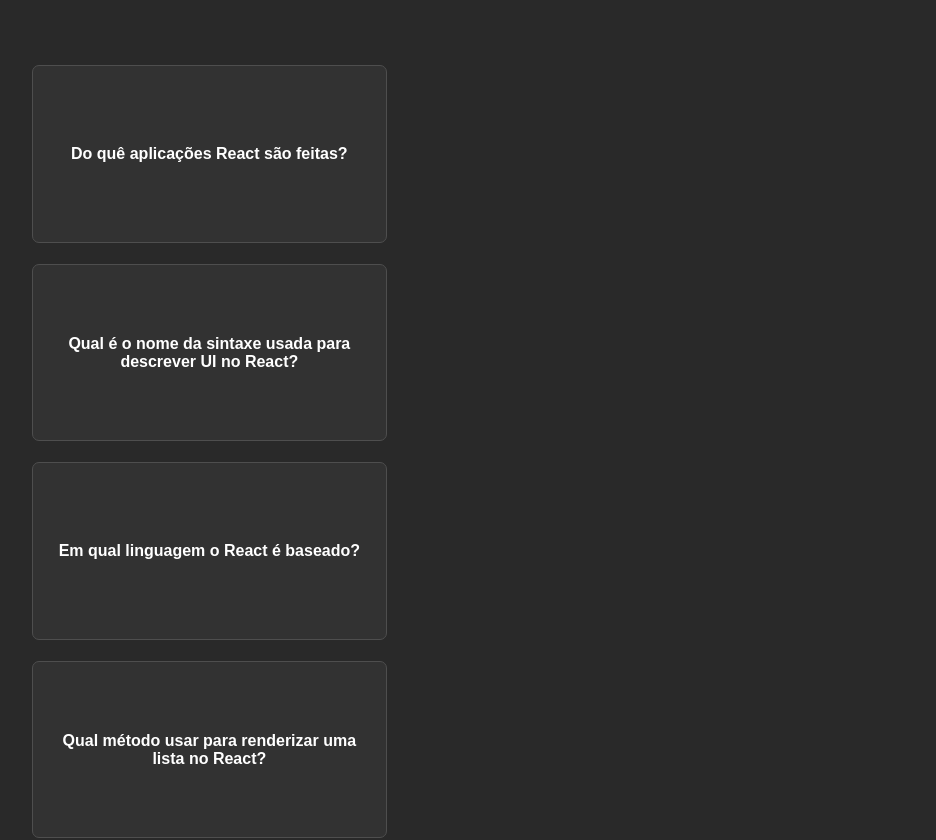
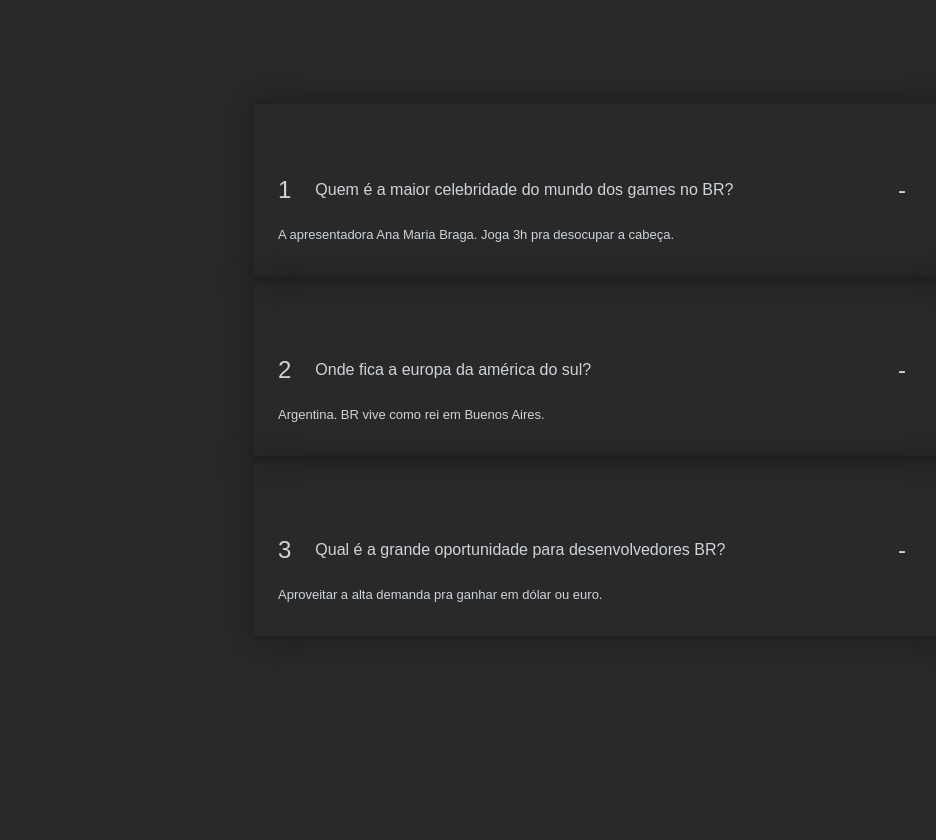
Before and after one commit to Gui089/LIsta-de-desafios-React, a React (Vite) app: page / in a window 1280 px wide. Shown: the top 840 px of the page, without its empty margins (36-972 px from the left). After the commit the page ends 800 px from the top, so only its background shows below. Built offline with nearby package versions, Linux system fonts and the light colour scheme.

Commit message:
desafio 04

```diff
--- a/css/accordion.css
+++ b/css/accordion.css
@@ -20,6 +20,7 @@
 }
 
 .item {
+  height: 180px;
   box-shadow: 0 0 30px #1d1d1d;
   padding: 20px 24px;
   padding-right: 48px;
@@ -49,3 +50,9 @@
   padding-bottom: 16px;
   line-height: 1.6;
 }
+
+.answer {
+  font-size: 13px;
+  position: absolute;
+  margin-top: 90px;
+}
--- a/src/App.jsx
+++ b/src/App.jsx
@@ -1,54 +1,40 @@
-const cardsInfo = [
+const faqs = [
   {
-    id: 7336,
-    question: "Do quê aplicações React são feitas?",
-    answer: "Componentes",
+    id: crypto.randomUUID(),
+    title: "Quem é a maior celebridade do mundo dos games no BR?",
+    answer: "A apresentadora Ana Maria Braga. Joga 3h pra desocupar a cabeça.",
+    number: 1,
   },
   {
-    id: 8832,
-    question: "Qual é o nome da sintaxe usada para descrever UI no React?",
-    answer: "JSX",
+    id: crypto.randomUUID(),
+    title: "Onde fica a europa da américa do sul?",
+    answer: "Argentina. BR vive como rei em Buenos Aires.",
+    number: 2,
   },
   {
-    id: 3457,
-    question: "Em qual linguagem o React é baseado?",
-    answer: "JavaScript",
-  },
-  {
-    id: 9103,
-    question: "Qual método usar para renderizar uma lista no React?",
-    answer: "map",
-  },
-  {
-    id: 1297,
-    question: "Qual empresa criou o React?",
-    answer: "Meta",
-  },
-  {
-    id: 2002,
-    question: "Como passar informações para um componente React?",
-    answer: "Através de props",
+    id: crypto.randomUUID(),
+    title: "Qual é a grande oportunidade para desenvolvedores BR?",
+    answer: "Aproveitar a alta demanda pra ganhar em dólar ou euro.",
+    number: 3,
   },
 ];
 
-/* const getIds = cardsInfo.map((infoId) => infoId.id); */
-
 const App = () => {
-  /* const showId = () => {
-    console.log(getIds[0]);
-  }; */
   return (
-    <>
-      <div className="flashcards">
-        <ul style={{ listStyle: "none" }}>
-          {cardsInfo.map((info) => (
-            <li onClick={() => console.log(info.id)} key={info.id}>
-              <h4 className="card">{info.question}</h4>
+    <div className="accordion">
+      <ul>
+        {faqs.map((item) => {
+          return (
+            <li className="item " key={item.id}>
+              <p className="number">{item.number}</p>
+              {item.title}
+              <p className="answer">{item.answer}</p>
+              <p className="icon">-</p>
             </li>
-          ))}
-        </ul>
-      </div>
-    </>
+          );
+        })}
+      </ul>
+    </div>
   );
 };
 
--- a/src/main.jsx
+++ b/src/main.jsx
@@ -1,7 +1,7 @@
 import { StrictMode } from "react";
 import { createRoot } from "react-dom/client";
 import { App } from "./App.jsx";
-import "../css/flashcards.css";
+import "../css/accordion.css";
 
 const rootElement = document.querySelector('[data-js="root"]');
 
```
